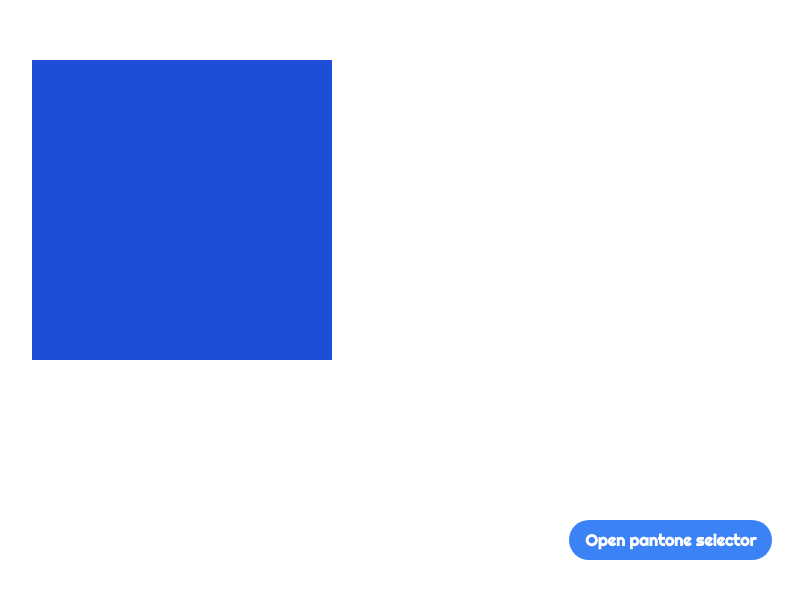
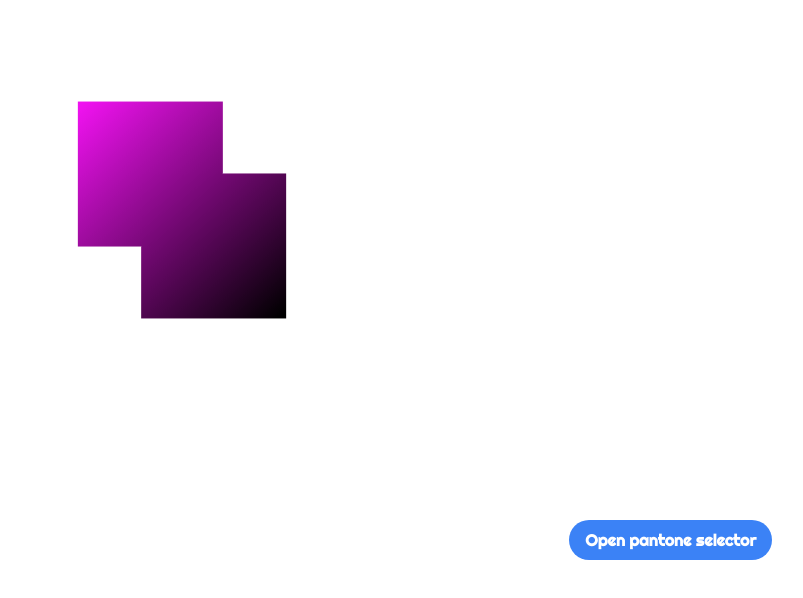
Before and after one commit to bracikaa/pantone-color-generator, a React (Create React App) app: page / in a window 1280 px wide. Shown: the part 190-788 px from the top of the page, without its empty margins (458-1261 px from the left). Built offline with nearby package versions, Linux system fonts and the light colour scheme.

Commit message:
adding gradient boxes

```diff
--- /dev/null
+++ b/src/Components/CentralBoxes.tsx
@@ -0,0 +1,93 @@
+const CentralBoxes = () => {
+  return (
+    <svg
+      width="57.761536mm"
+      height="60.041447mm"
+      viewBox="0 0 57.761536 60.041447"
+      version="1.1"
+      id="svg5"
+      xmlns="http://www.w3.org/2000/svg"
+    >
+      <defs id="defs2">
+        <linearGradient id="linearGradient5648">
+          <stop
+            style={{ stopColor: "#f012f0", stopOpacity: 1 }}
+            offset="0"
+            id="stop5644"
+          />
+          <stop
+            style={{ stopColor: "#000000", stopOpacity: 1 }}
+            offset="1"
+            id="stop5646"
+          />
+        </linearGradient>
+        <linearGradient
+          href="#linearGradient5648"
+          id="linearGradient5650"
+          x1="39.584274"
+          y1="45.427063"
+          x2="93.206795"
+          y2="101.19078"
+          gradientUnits="userSpaceOnUse"
+        />
+        <linearGradient
+          href="#linearGradient5648"
+          id="linearGradient7956"
+          gradientUnits="userSpaceOnUse"
+          x1="39.584274"
+          y1="45.427063"
+          x2="93.206795"
+          y2="101.19078"
+        />
+        <linearGradient
+          href="#linearGradient5648"
+          id="linearGradient7958"
+          gradientUnits="userSpaceOnUse"
+          x1="39.584274"
+          y1="45.427063"
+          x2="93.206795"
+          y2="101.19078"
+        />
+      </defs>
+      <g
+        id="layer1"
+        style={{ fill: `url('#linearGradient5650)`, fillOpacity: 1 }}
+        transform="translate(-37.492005,-43.386019)"
+      >
+        <rect
+          style={{
+            fill: `url(#linearGradient7956)`,
+            fillOpacity: 1,
+            stroke: "#ffffff",
+            strokeWidth: 1.32292,
+            strokeDasharray: "none",
+            strokeOpacity: 1,
+          }}
+          id="rect111"
+          width="39.6875"
+          height="39.6875"
+          x="38.153465"
+          y="44.047478"
+        />
+        <rect
+          style={{
+            mixBlendMode: "darken",
+            fill: `url(#linearGradient7958)`,
+            fillOpacity: 1,
+            stroke: "#ffffff",
+            strokeWidth: 1.32292,
+            strokeDasharray: "none",
+            strokeOpacity: 1,
+          }}
+          id="rect111-3"
+          width="39.6875"
+          height="39.6875"
+          x="54.904587"
+          y="63.078503"
+        />
+      </g>
+    </svg>
+  );
+};
+
+export default CentralBoxes;
--- a/src/Components/ColorSelectModal/ColorSelectModal.tsx
+++ b/src/Components/ColorSelectModal/ColorSelectModal.tsx
@@ -2,13 +2,15 @@ import { useState } from "react";
 import { createPortal } from "react-dom";
 import ModalContent from "../ModalContent";
 import React from "react";
-import SquareElements from "../SquareElements/SquareElements";
+import CentralBoxes from "../CentralBoxes";
 
 const ColorSelectModal: React.FC = () => {
   const [showModal, setShowModal] = useState(false);
   return (
     <>
-      <SquareElements />
+      <div className="absolute left-[50%] top-[50%] translate-x-[-50%] translate-y-[-50%]">
+        <CentralBoxes />
+      </div>
       <div className="selector-buttons-wrapper">
         <button
           className="bg-blue-500 hover:bg-blue-700 text-white font-bold py-2 px-4 rounded-full absolute bottom-[50px] right-[50px]"
--- a/src/Components/ModalContent.tsx
+++ b/src/Components/ModalContent.tsx
@@ -3,16 +3,20 @@ import React, { useState } from "react";
 import ActionButtons from "./ActionButtons";
 import ColorLabels from "./ColorLabels";
 import html2canvas from "html2canvas";
+import { useSelector } from "react-redux";
+import { selectColors } from "../features/colorsSlice";
 
 const ModalContent: React.FC<{ onClose: () => void }> = ({ onClose }) => {
+  const colors = useSelector(selectColors);
   const pantoneObjectColors = pantoneColors.names.map((name, index) => ({
     colorName: name,
     value: pantoneColors.values[index],
   }));
 
   const [colorsSelected, setColorsSelected] = useState<string[]>([]);
+
   const setColor = (color: string) => {
-    const colors = [...colorsSelected];
+    console.log(colors)
     const colorIndexIfExisting = colors.indexOf(color);
 
     if (colorIndexIfExisting > -1) {
--- a/src/Components/SquareElements/SquareElements.tsx
+++ /dev/null
@@ -1,12 +0,0 @@
-const SquareElements = () => {
-  return (
-    <div className="absolute left-[50%] top-[50%] translate-x-[-50%] translate-y-[-50%] bg-blue-700">
-      <div className="relative w-[300px] h-[300px]">
-        <div className="rectangle1 absolute left-0 top-0 w-[200px] h-[200px] border-6"></div>
-        <div className="rectangle2 absolute bottom-0 right-0 w-[200px] h-[200px] border-6"></div>
-      </div>
-    </div>
-  );
-};
-
-export default SquareElements;
--- /dev/null
+++ b/src/features/colorsSlice.ts
@@ -0,0 +1,17 @@
+import { PayloadAction, createSlice } from "@reduxjs/toolkit";
+
+export const colorsSlice = createSlice({
+  name: "colors",
+  initialState: { colors: [] as string[] },
+  reducers: {
+    setColors: (state, action: PayloadAction<string[]>) => {
+      state.colors.push(...action.payload);
+    },
+  },
+});
+
+export const selectColors = (state: { colors: string[] }) => state.colors;
+
+export const { setColors } = colorsSlice.actions;
+
+export default colorsSlice.reducer;
```
